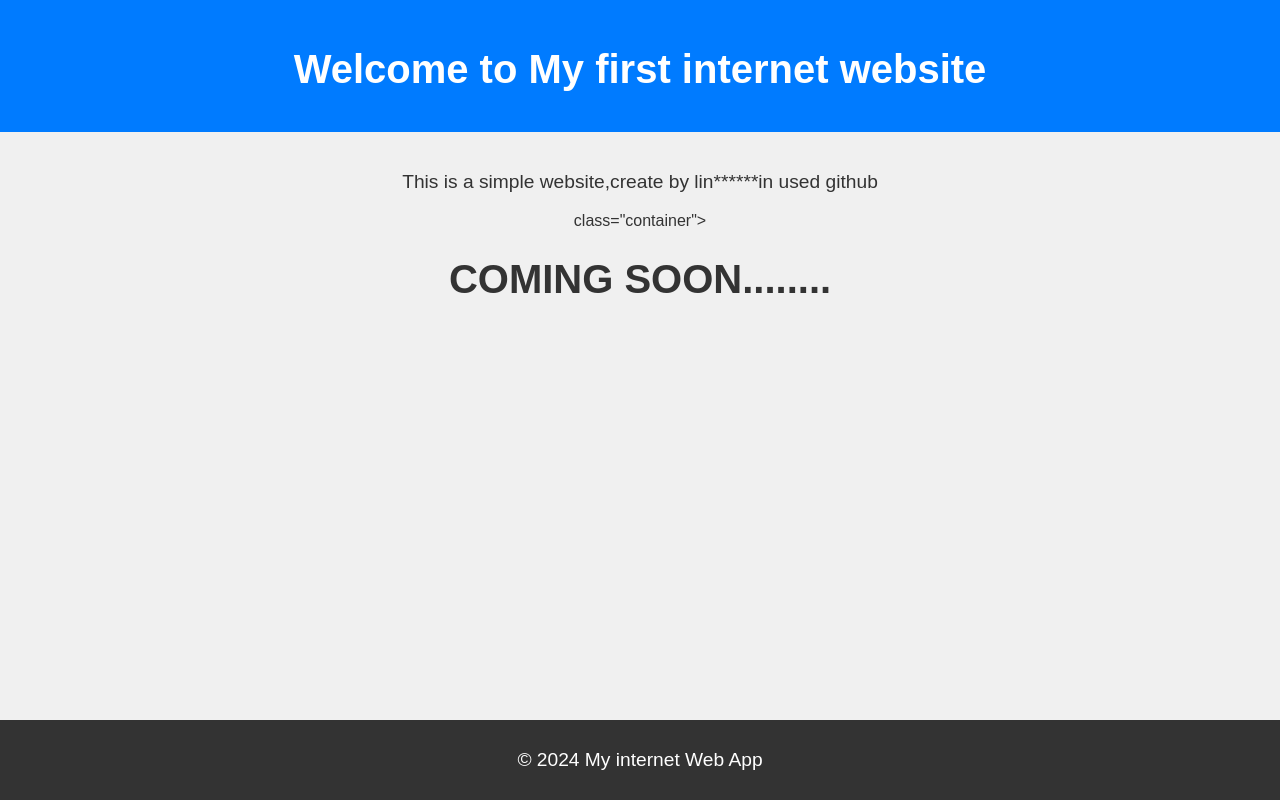
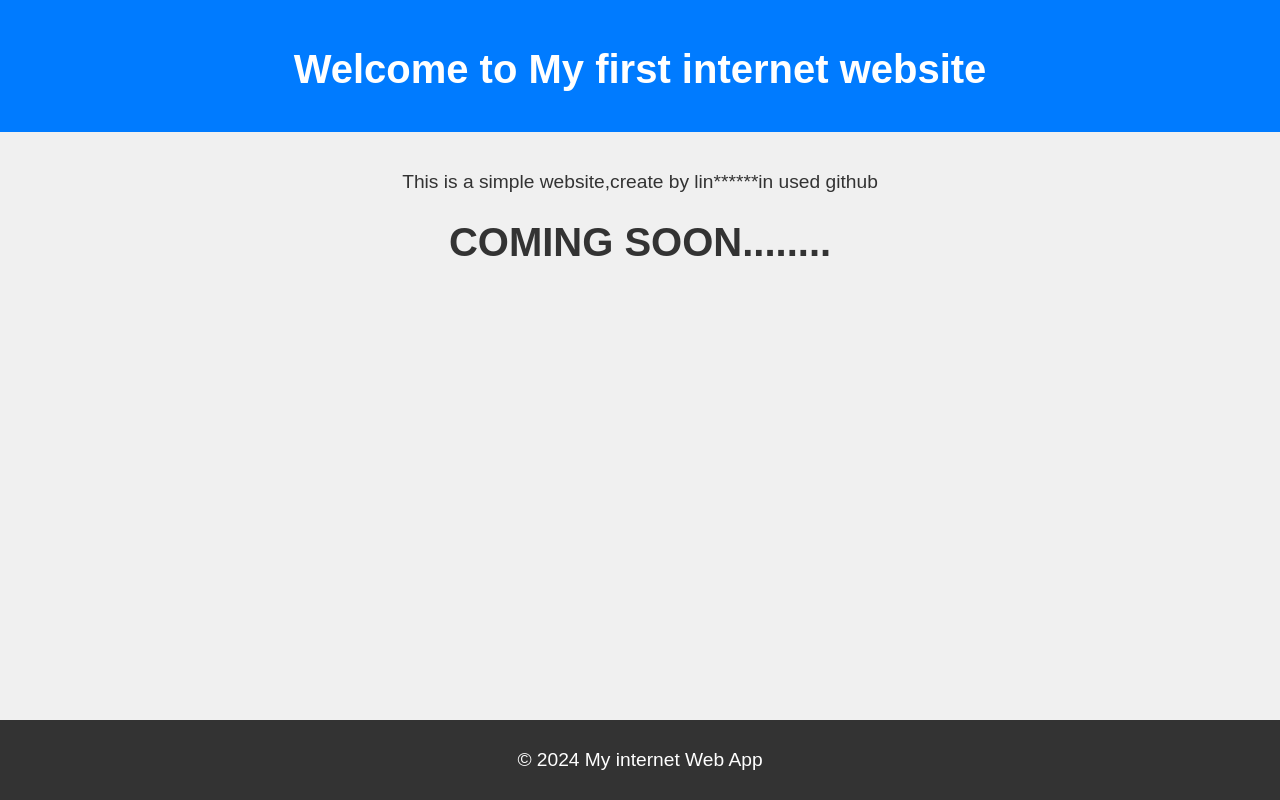
Before and after one commit to Goose177/Goose, a plain HTML site: page index.html in a window 1280 px wide. Drawn offline with Linux system fonts and the light colour scheme.

Commit message:
Update index.html

```diff
--- a/index.html
+++ b/index.html
@@ -52,7 +52,6 @@
         <div class="container">
             <p>This is a simple website,create by lin******in used github</p>
         </div>
-        <div>class="container">
         <h1>COMING SOON........</h1>
         </div>
     </main>
```
